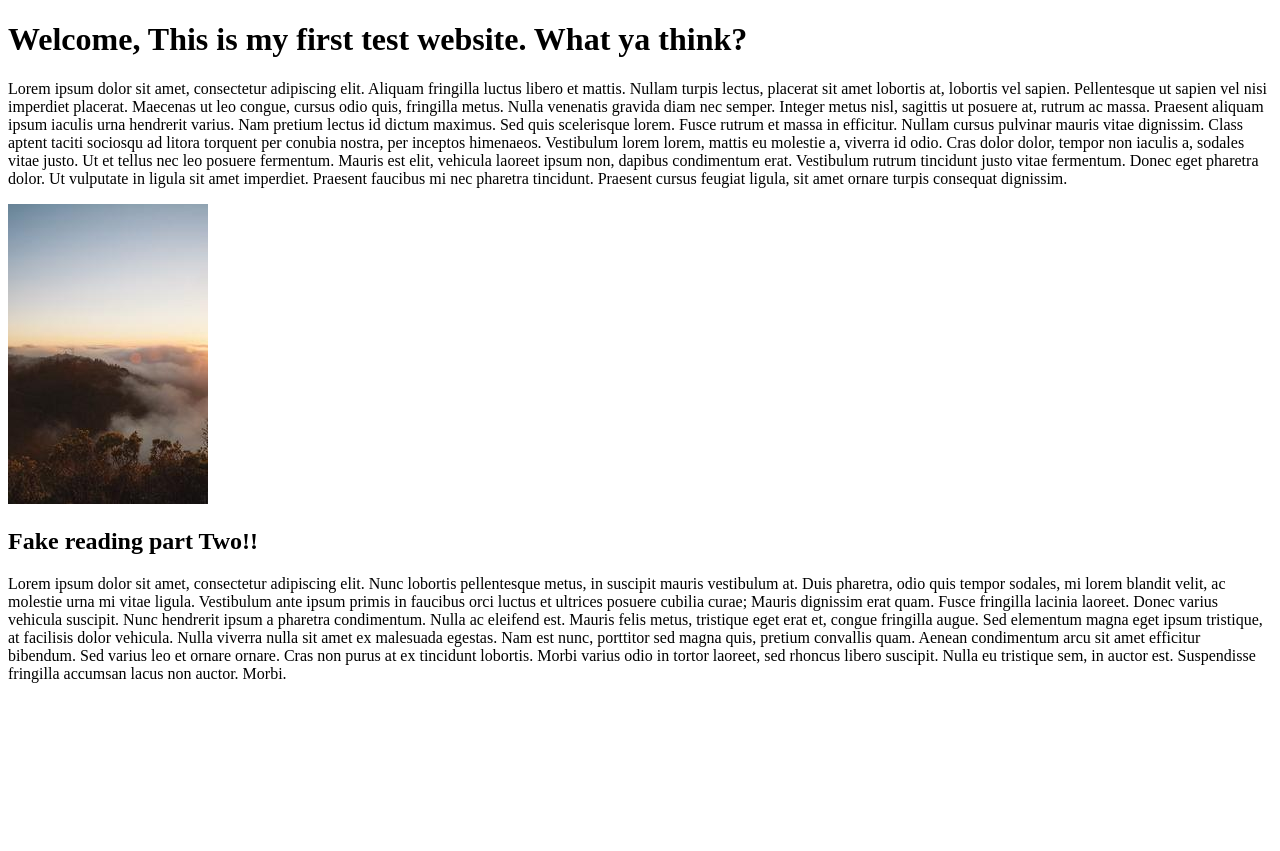
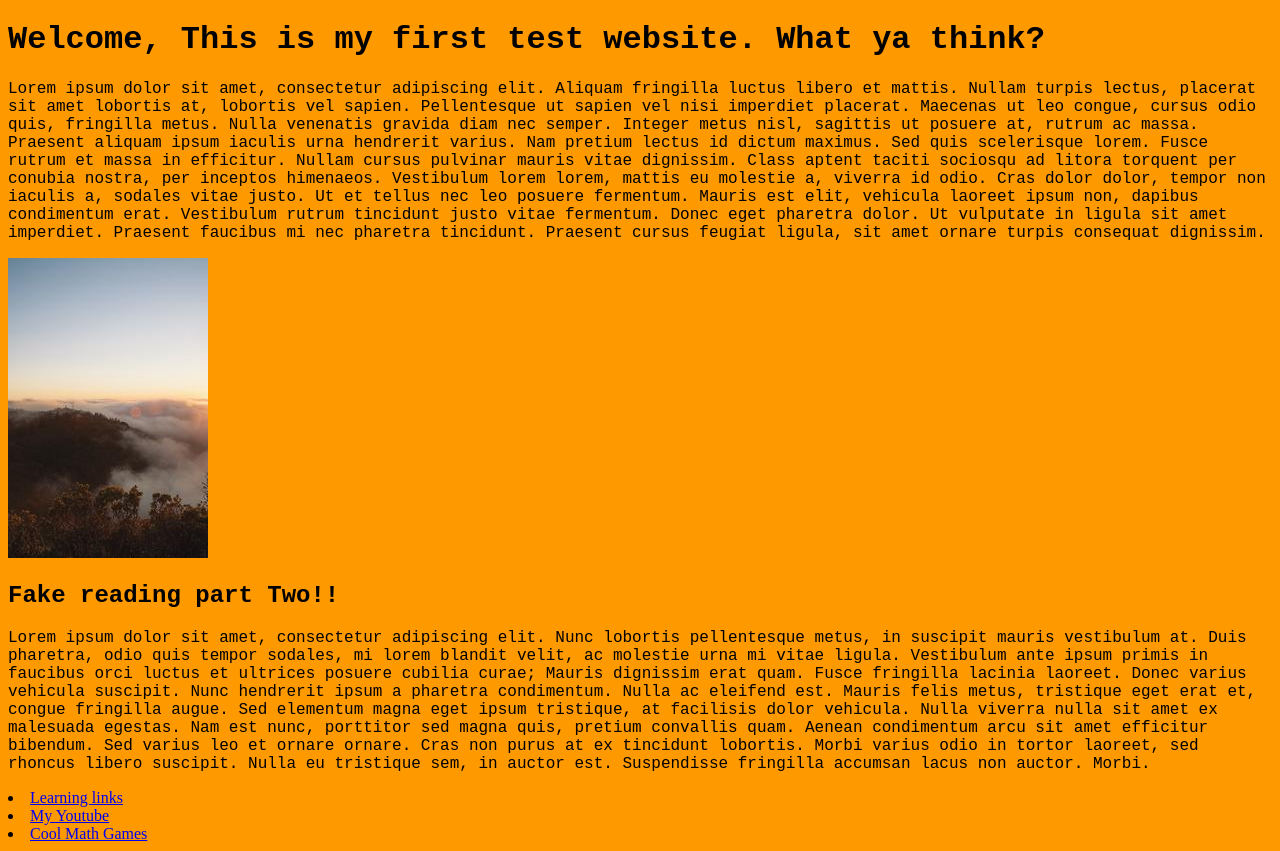
Before and after one commit to chrisfilay/Chrisfilay.github.io, a plain HTML site: page index.html in a window 1280 px wide. Before the commit the page ends 800 px from the top, so only its background shows below. Drawn offline with Linux system fonts and the light colour scheme; files whose address does not match are found by name.

Commit message:
Almost done day 4 (style)

```diff
--- a/index.html
+++ b/index.html
@@ -1,6 +1,22 @@
 <!DOCTYPE html>
 <html lang="en">
+    <style>
+        .red-text {
+          color: red;
+        }
+        h1 {
+          font-family: Lobster, monospace;
+        }
+        h2 {
+          font-family: Lobster, monospace;
+        }
 
+        p {
+          font-size: 16px;
+          font-family: monospace;
+        }
+
+      </style>
 <head>
     <title>Chrisfilay</title>
     <meta name="viewport" content="width=device-width,initial-scale=1">
@@ -8,6 +24,11 @@
 </head>
 
 <body>
+    <style>
+        body {
+            background-color: rgb(255, 153, 0);
+        }
+      </style>
     <h1>
         Welcome, This is my first test website. What ya think?
     </h1>
@@ -24,8 +45,10 @@
         vulputate in ligula sit amet imperdiet. Praesent faucibus mi nec pharetra tincidunt. Praesent cursus feugiat
         ligula, sit amet ornare turpis consequat dignissim.
     </p>
-    <img src=C:\Users\23lopezchristian\Documents\GitHub\Chrisfilay.github.io\picture.jpg>
-     <h2>Fake reading part Two!!</h2>
+
+    <img src="picture.jpg">
+
+    <h2>Fake reading part Two!!</h2>
     <p>Lorem ipsum dolor sit amet, consectetur adipiscing elit. Nunc lobortis pellentesque metus, in suscipit mauris
         vestibulum at. Duis pharetra, odio quis tempor sodales, mi lorem blandit velit, ac molestie urna mi vitae
         ligula. Vestibulum ante ipsum primis in faucibus orci luctus et ultrices posuere cubilia curae; Mauris dignissim
@@ -39,4 +62,17 @@
         auctor est. Suspendisse fringilla accumsan lacus non auctor. Morbi.</p>
 </body>
 
+<li>
+<a href="https://www.freecodecamp.org/learn/responsive-web-design/basic-html-and-html5/link-to-internal-sections-of-a-page-with-anchor-elements"
+    target="_blank">Learning links</a>
+</li>
+<li>
+<a href="https://www.youtube.com/channel/UCWHnge-tddfFX0_r68AedGg"
+    target="_blank">My Youtube</a>
+</li>
+<li>
+    <a href="https://www.coolmathgames.com/"
+    target="_blank">Cool Math Games</a>
+</li>
+
 </html>
```
